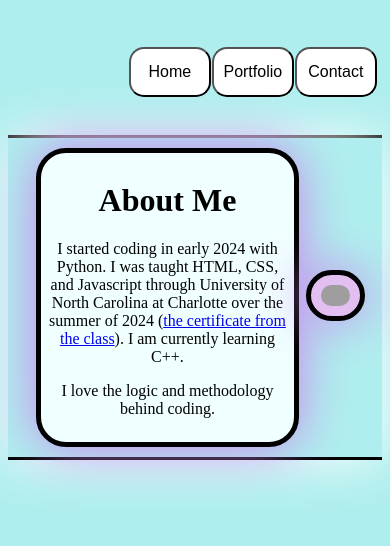
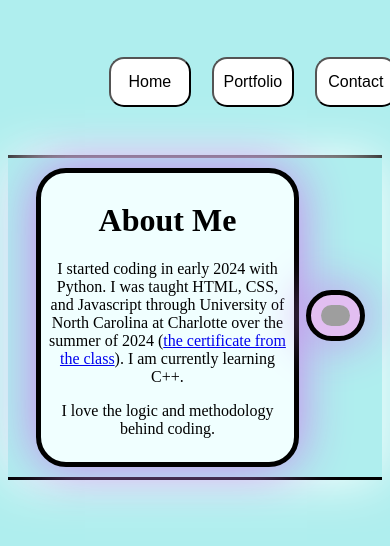
Before and after one commit to Rovak0/reactPortfolio, a React (Vite) app: page /AboutMe in a window 390 px wide. Shown: the top 546 px of the page. Built offline with nearby package versions, Linux system fonts and the light colour scheme; grey boxes are pictures that could not be loaded.

Commit message:
scaling for phone 10

```diff
--- a/src/App.css
+++ b/src/App.css
@@ -26,32 +26,19 @@ ul > li{
 
 .navListItem {
     font-size: 200%;
-    /* margin-top:1%;
-    margin-bottom:1%;
-    margin-right:5%;
-    margin-left:5%; */
 }
 
 .navButton {
-    /* width:200px; */
-    /* display: block; */
-    /* width:200%; */
-    /* font-size:100%; */
-    /* background-color: rgb(129, 242, 121); */
     background-color: white;
 
 }
 
 .navButton:hover {
     box-shadow: 0 0 50px #cd82ed;
-    /* background-color: rgb(85, 163, 79); */
-    /* background-color: rgb(146, 146, 146); */
 }
 
 .selected {
-    /* background-color: rgb(146, 146, 146); */
     box-shadow: 0 0 50px #cd82ed;
-    /* background-color: rgb(85, 163, 79); */
     background-color: white;
 }
 
@@ -72,11 +59,9 @@ ul > li{
     border-color: black;
     border-bottom: 5px;
     border-bottom: solid;
-
-    /* background-color: blue; */
 }
 
-.aboutMe{
+/* .aboutMe{
     text-align: center;
     padding: 10px;
     border-color: black;
@@ -85,12 +70,9 @@ ul > li{
     display: flex;
     box-shadow: 0 0 50px white;
     align-items: center;
-}
+} */
 
 .aboutMeText{
-    /* color:blue; */
-    /* display: flex; */
-    /* justify-content: center; */
     background-color: azure;
     border-color: black;
     border: solid 5px;
@@ -213,10 +195,8 @@ ul > li{
     .selected {
         border-radius: 20px;
         width:75%;
-        /* width:200px; */
         font-size:100%;
         height:75px;
-        /* padding:5%; */
         text-align: center;
     }
     .navListItem {
@@ -226,8 +206,6 @@ ul > li{
         margin-left:5%;
         text-align: center;
         width:15%;
-        /* padding:10%; */
-        /* padding: 10px; */
     }
     .projectCard{
         font-size:200%;
@@ -400,7 +378,7 @@ ul > li{
         margin-left:5%; */
         width:15%;
         text-align: center;
-        padding:10px;
+        padding:20px;
     }
     .projectCard{
         font-size:100%;
```
